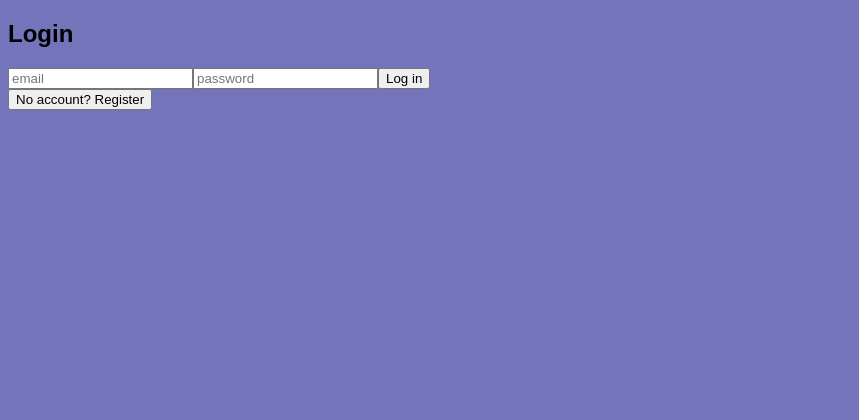
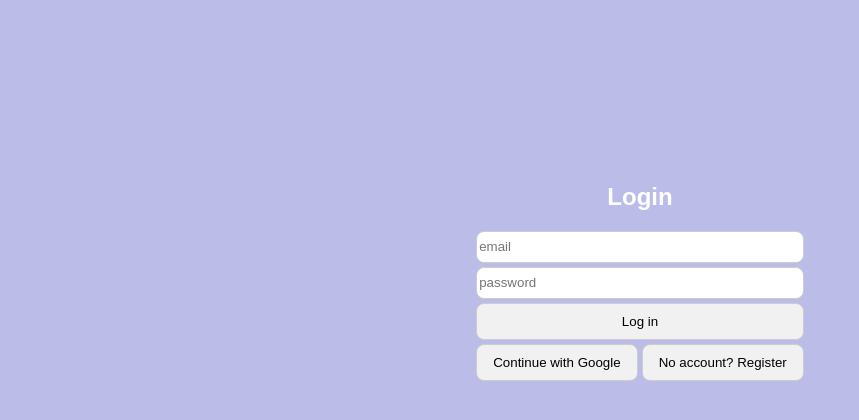
Before and after one commit to SooYeonAhn1/task-calendar, a React (Vite) app: page /login in a window 1280 px wide. Shown: the top 420 px of the page, without its empty margins (0-859 px from the left). Built offline with nearby package versions, Linux system fonts and the light colour scheme; no server answers.

Commit message:
finished login and register page

```diff
--- a/src/pages/Home.module.css
+++ b/src/pages/Home.module.css
@@ -1,5 +1,5 @@
 body {
-    background-color: #7474bb;
+    background-color: #bcbce9;
 }
 
 .wrapper{
@@ -10,7 +10,7 @@ body {
 }
 
 .home {
-    background-color: #ffffff3b;
+    background-color: #a19cce7c;
     border-radius: 12px;
     box-shadow: 4px 4px 4px #4b4b81a9;
     color:#ffffff;
--- a/src/pages/Login.jsx
+++ b/src/pages/Login.jsx
@@ -1,22 +1,18 @@
 import { useState } from 'react';
+import { useNavigate } from "react-router-dom";
 import { auth } from '../firebase/firebase';
-import { signInWithEmailAndPassword, createUserWithEmailAndPassword } from 'firebase/auth'
-import { GoogleAuthProvider, signInWithPopup } from 'firebase/auth';
+import { signInWithEmailAndPassword, GoogleAuthProvider, signInWithPopup } from 'firebase/auth'
 import styles from './Login.module.css'
 
 export default function Login() {
     const [email, setemail] = useState("");
     const [password, setPassword] = useState("");
-    const [isRegister, setIsRegister] = useState(false);
+    const navigate = useNavigate();
 
     const handleSubmit =  async (e) => {
         e.preventDefault();
         try {
-            if (isRegister) {
-                await createUserWithEmailAndPassword(auth, email, password);
-            } else {
             await signInWithEmailAndPassword(auth, email, password);
-            }
         } catch (err) {
             alert(err.message);
         }
@@ -32,9 +28,12 @@ export default function Login() {
     };
 
     return (
+        <>
+            <title>Login</title>
+            <div className={styles.wrapper}>
                 <div className={styles.container}>
-            <h2> {isRegister ?  "Register" : "Login"}</h2>
-            <form onSubmit={handleSubmit}>
+                    <h2 className={styles.header}>Login</h2>
+                    <form onSubmit={handleSubmit} className={styles.form}>
                         <input
                             type="email"
                             placeholder="email"
@@ -47,11 +46,16 @@ export default function Login() {
                             value={password}
                             onChange={(e) => setPassword(e.target.value)} required
                         />
-                <button type="submit">{isRegister ? "Sign up" : "Log in"}</button>
+                        <button type="submit">Log in</button>
                     </form>
-            <button onClick={() => setIsRegister(!isRegister)}>
-                { isRegister ? "Already have an account? Login" : "No account? Register" }
+                    <div className={styles.options}>
+                        <button onClick={handleGoogleLogin}>Continue with Google</button>
+                        <button onClick={() =>navigate("/register")}>
+                            No account? Register
                         </button>
                     </div>
+                </div>
+            </div>
+        </>
     );
 }
--- a/src/pages/Login.module.css
+++ b/src/pages/Login.module.css
@@ -1,6 +1,51 @@
 .wrapper {
+    display: flex;
+    justify-content: center;
+    align-items: center;
+    height: 66vh;
+}
 
-}
 .container {
     font-family: Arial, Helvetica, sans-serif;
 }
+
+.header {
+    text-align: center;
+    color: white;
+}
+
+.form {
+    display: flex;
+    flex-direction: column;
+    gap: 4px;
+
+}
+
+.options {
+    margin-top: 4px;
+    gap: 4px;
+    display: flex;
+}
+
+input {
+    height: 28px;
+    border: 1px solid #ccc;
+    border-radius: 8px;
+    transition: background-color 0.2s ease;
+}
+
+button {
+  background-color: #f1f1f1;
+  color: black;
+  border: 1px solid #ccc;
+  border-radius: 8px;
+  padding: 10px 16px;
+  cursor: pointer;
+
+  transition: background-color 0.3s ease, color 0.3s ease;
+}
+
+button:hover {
+  background-color: #dcdcdc;
+  color: #333;
+}
--- a/src/pages/Register.jsx
+++ b/src/pages/Register.jsx
@@ -1,5 +1,61 @@
+import { useState } from 'react';
+import { createUserWithEmailAndPassword } from "firebase/auth";
+import { useNavigate } from "react-router-dom";
+import { auth } from '../firebase/firebase';
+import styles from "./Register.module.css";
+
 export default function Register() {
+    const [email, setemail] = useState("");
+    const [password, setPassword] = useState("");
+    const navigate = useNavigate();
+
+    const handleSubmit = async (e) => {
+        e.preventDefault();
+        try {
+            await createUserWithEmailAndPassword(auth, email, password);
+        } catch (err) {
+            alert(err.message);
+        }
+    }
+
+    const handleGoogleLogin = async (e) => {
+        const provider = new GoogleAuthProvider();
+        try {
+            await signInWithPopup(auth, provider);
+        } catch (err) {
+            alert(err.message);
+        }
+    };
+
     return (
-        <></>
+        <>
+            <title>Register</title>
+            <div className={styles.wrapper}>
+                <div className={styles.container}>
+                    <h2 className={styles.header}>Register</h2>
+                    <form onSubmit={handleSubmit} className={styles.form}>
+                        <input
+                            type="email"
+                            placeholder="email"
+                            value={email}
+                            onChange={(e) => setemail(e.target.value)} required
+                        />
+                        <input
+                            type="password"
+                            placeholder="password"
+                            value={password}
+                            onChange={(e) => setPassword(e.target.value)} required
+                        />
+                        <button type="submit">Log in</button>
+                    </form>
+                    <div className={styles.options}>
+                        <button onClick={handleGoogleLogin}>Continue with Google</button>
+                        <button onClick={() =>navigate("/login")}>
+                            Have an account? Login
+                        </button>
+                    </div>
+                </div>
+            </div>
+        </>
     );
 }
--- /dev/null
+++ b/src/pages/Register.module.css
@@ -0,0 +1,28 @@
+.wrapper {
+    display: flex;
+    justify-content: center;
+    align-items: center;
+    height: 66vh;
+}
+.container {
+    font-family: Arial, Helvetica, sans-serif;
+    border-color: #000000;
+    border-radius: 8px;
+}
+
+.header {
+    text-align: center;
+    color: white;
+}
+
+.form {
+    display: flex;
+    flex-direction: column;
+    gap: 4px;
+}
+
+.options {
+    margin-top: 4px;
+    gap: 4px;
+    display: flex;
+}
```
Lines whose indentation alone changed are shown as unchanged.
